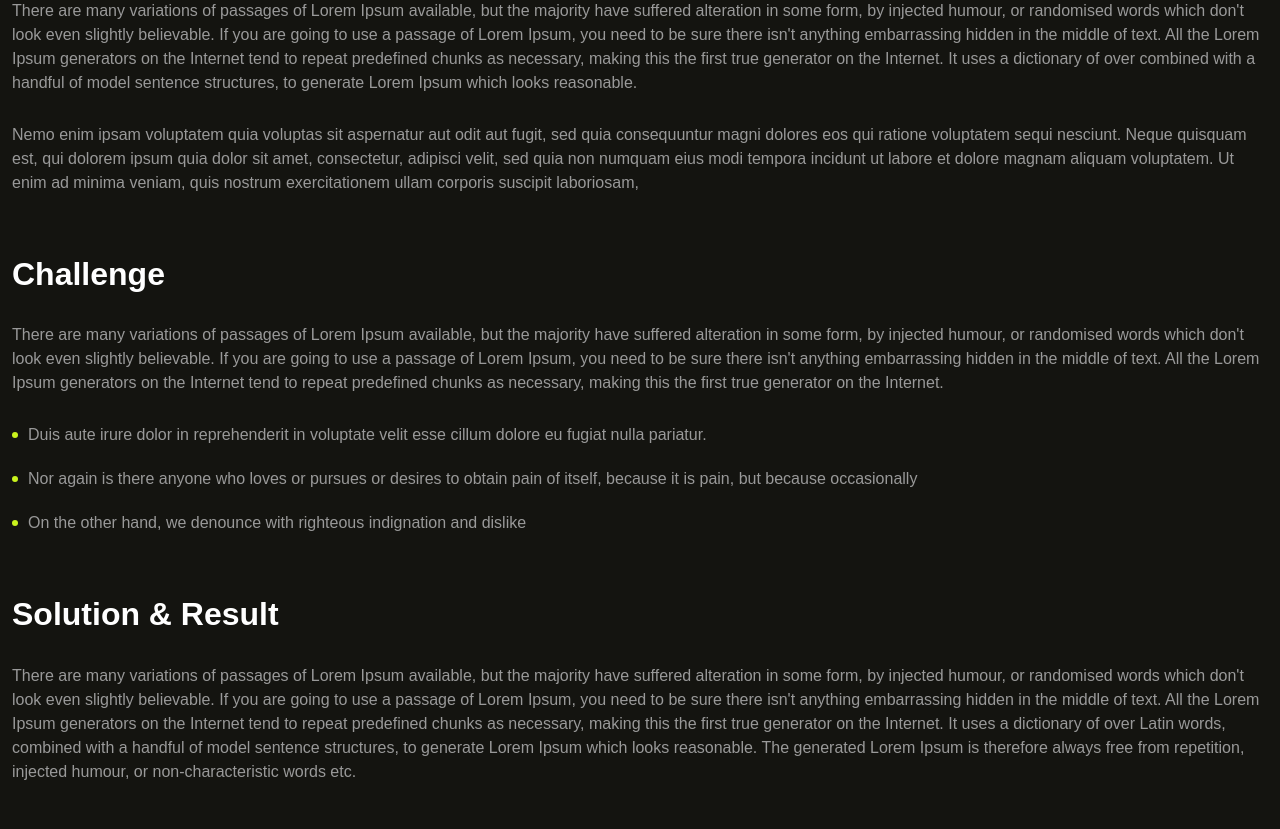
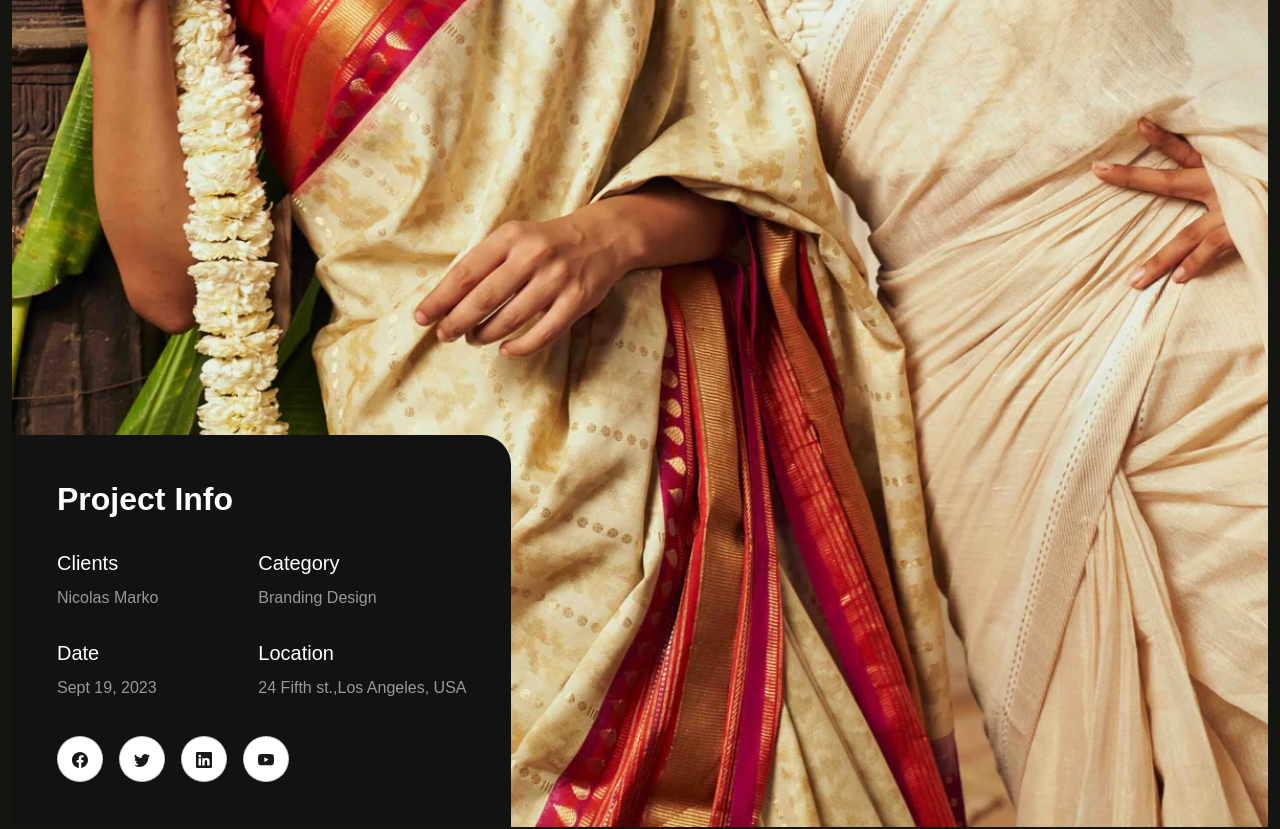
Before and after one commit to ahsencleverhat/cleverhat-new, a React (Vite) app: page /protfolio-details in a window 1280 px wide. Shown: the part 1240-2069 px from the top of the page. Built offline with nearby package versions, Linux system fonts and the light colour scheme.

Commit message:
24th March, 2025 latest updated

```diff
--- a/src/Components/Metting/Metting.jsx
+++ b/src/Components/Metting/Metting.jsx
@@ -1,6 +1,6 @@
 import React from "react";
-import {Envelope, GeoAlt} from "react-bootstrap-icons"
-import mettingImag from "../../assets/img/project/project-need.png"
+import { Envelope, GeoAlt } from "react-bootstrap-icons";
+import mettingImag from "../../assets/img/project/project-need.png";
 const Metting = () => {
   return (
     <section className="project__metting overhid pt-120 pb-120">
@@ -30,11 +30,11 @@ const Metting = () => {
                 data-aos-duration="1000"
               >
                 <span className="icon">
-                  <Envelope className="i"/>
+                  <Envelope className="i" />
                 </span>
                 <span className="box">
                   <span className="ptext fz-18 mb-1 d-block"> Email </span>
-                  <a href="#0"> davidmatias333@gmail.com </a>
+                  <a href="mailto:hello@cleverhat.xyz"> hello@cleverhat.xyz </a>
                 </span>
               </div>
               <div
@@ -43,7 +43,7 @@ const Metting = () => {
                 data-aos-duration="1500"
               >
                 <span className="icon">
-                  <GeoAlt className="i"/>
+                  <GeoAlt className="i" />
                 </span>
                 <span className="box">
                   <span className="ptext fz-18 mb-1 d-block"> Location </span>
--- a/src/Components/Projects/Projects.jsx
+++ b/src/Components/Projects/Projects.jsx
@@ -34,7 +34,7 @@ const Projects = () => {
               subHeading={subHeading}
               openLightbox={openLightbox}
               index={index}
-              navigate="/protfolio"
+              navigate="/protfolio-details"
             />
           ))}
         </div>
--- a/src/Components/Shared/Drawer/Drawer.jsx
+++ b/src/Components/Shared/Drawer/Drawer.jsx
@@ -35,7 +35,7 @@ const Drawer = ({ isSidebarActive, setIsSidebarActive }) => {
           <div className="sub__contac-item">
             <div className="content">
               <span className="address d-block"> email </span>
-              <Link className="textp"> matias999@.com </Link>
+              <Link className="textp"> hello@cleverhat.xyz </Link>
             </div>
           </div>
           <div className="sub__contac-item">
@@ -57,7 +57,7 @@ const Drawer = ({ isSidebarActive, setIsSidebarActive }) => {
           </ul>
         </div>
         <Link
-          to={""}
+          to={"/contact"}
           className="d-flex justify-content-center fw-500 cmn--btn align-items-center gap-2"
         >
           <span>
--- a/src/Components/Shared/Footer/Footer.jsx
+++ b/src/Components/Shared/Footer/Footer.jsx
@@ -10,17 +10,17 @@ const socalList = [
   },
   {
     id: 2,
-    platfrom: "Instagram",
+    platfrom: "Twitter",
     icon: <ArrowRight />,
   },
   {
     id: 3,
-    platfrom: "Dribble",
+    platfrom: "Youtube",
     icon: <ArrowRight />,
   },
   {
     id: 4,
-    platfrom: "Webflow",
+    platfrom: "Instagram",
     icon: <ArrowRight />,
   },
 ];
@@ -36,7 +36,7 @@ const Footer = () => {
             <div className="col-lg-6">
               <div className="get__content">
                 <p>Innovating Together, Growing Stronger.</p>
-                <a href="#0">davidmatias333@gmail.com</a>
+                <a href="mailto:hello@cleverhat.xyz">hello@cleverhat.xyz</a>
               </div>
             </div>
             <div className="col-lg-6">
--- a/src/Pages/ProtfolioDetails/ProtfolioDetails.jsx
+++ b/src/Pages/ProtfolioDetails/ProtfolioDetails.jsx
@@ -3,7 +3,7 @@ import { Link } from "react-router-dom";
 
 import { imagesList, projectList } from "../../Utlits/projectList";
 import PageHeader from "../../Components/Shared/PageHeader/PageHeader";
-import detailbg from "../../assets/img/protfolio/prot-detailsbig.png";
+import detailbg from "../../assets/img/works/1.webp";
 import detailbg1 from "../../assets/img/protfolio/prot-detials2.png";
 import detailbg2 from "../../assets/img/protfolio/prot-detials2.png";
 import ProjectCard from "../../Components/Shared/ProjectCard/ProjectCard";
@@ -24,11 +24,7 @@ const ProtfolioDetails = () => {
   };
   return (
     <>
-
-      <PageHeader
-        heading={"Brand Identity & Motion Design"}
-        page="Brand Identity & Motion Design"
-      />
+      <PageHeader heading={"EREENA"} page="EREENA" />
       <section className="protfolio__details pb-120">
         <div className="container">
           <div
@@ -79,79 +75,25 @@ const ProtfolioDetails = () => {
               data-aos-duration="1400"
             >
               <p className="fz-16 pra ttext__one">
-                There are many variations of passages of Lorem Ipsum available,
-                but the majority have suffered alteration in some form, by
-                injected humour, or randomised words which don't look even
-                slightly believable. If you are going to use a passage of Lorem
-                Ipsum, you need to be sure there isn't anything embarrassing
-                hidden in the middle of text. All the Lorem Ipsum generators on
-                the Internet tend to repeat predefined chunks as necessary,
-                making this the first true generator on the Internet. It uses a
-                dictionary of over combined with a handful of model sentence
-                structures, to generate Lorem Ipsum which looks reasonable.
+                Solution: After conducting thorough research and extensive
+                documentation, we have produced several films that depict the
+                fascinating life cycle of Eri silk and its evolution into a
+                luxurious fabric. Our team traveled to remote regions in Assam
+                and other parts of India, immersing ourselves in the lives of
+                skilled weavers and gaining insight into their daily routines.
+                Through our lens, we captured the intricate techniques they use
+                and shed light on their way of life. By showcasing the premium
+                quality of their products through these films, we were able to
+                increase brand sales and bring attention to their lifestyle to a
+                wider audience.
               </p>
               <p className="fz-16 pra">
-                Nemo enim ipsam voluptatem quia voluptas sit aspernatur aut odit
-                aut fugit, sed quia consequuntur magni dolores eos qui ratione
-                voluptatem sequi nesciunt. Neque quisquam est, qui dolorem ipsum
-                quia dolor sit amet, consectetur, adipisci velit, sed quia non
-                numquam eius modi tempora incidunt ut labore et dolore magnam
-                aliquam voluptatem. Ut enim ad minima veniam, quis nostrum
-                exercitationem ullam corporis suscipit laboriosam,
-              </p>
-            </div>
-            <div
-              className="text__box mb__cus60"
-              data-aos="fade-up"
-              data-aos-duration="1600"
-            >
-              <h3 className="text__boxhead">Challenge</h3>
-              <p className="fz-16 pra ttext__one">
-                There are many variations of passages of Lorem Ipsum available,
-                but the majority have suffered alteration in some form, by
-                injected humour, or randomised words which don't look even
-                slightly believable. If you are going to use a passage of Lorem
-                Ipsum, you need to be sure there isn't anything embarrassing
-                hidden in the middle of text. All the Lorem Ipsum generators on
-                the Internet tend to repeat predefined chunks as necessary,
-                making this the first true generator on the Internet.
-              </p>
-              <ul className="challenge__list">
-                <li>
-                  Duis aute irure dolor in reprehenderit in voluptate velit esse
-                  cillum dolore eu fugiat nulla pariatur.
-                </li>
-                <li>
-                  Nor again is there anyone who loves or pursues or desires to
-                  obtain pain of itself, because it is pain, but because
-                  occasionally
-                </li>
-                <li>
-                  On the other hand, we denounce with righteous indignation and
-                  dislike
-                </li>
-              </ul>
-            </div>
-            <div
-              className="text__box mb__cus60"
-              data-aos="fade-up"
-              data-aos-duration="1800"
-            >
-              <h3 className="text__boxhead">Solution & Result</h3>
-              <p className="fz-16 pra">
-                There are many variations of passages of Lorem Ipsum available,
-                but the majority have suffered alteration in some form, by
-                injected humour, or randomised words which don't look even
-                slightly believable. If you are going to use a passage of Lorem
-                Ipsum, you need to be sure there isn't anything embarrassing
-                hidden in the middle of text. All the Lorem Ipsum generators on
-                the Internet tend to repeat predefined chunks as necessary,
-                making this the first true generator on the Internet. It uses a
-                dictionary of over Latin words, combined with a handful of model
-                sentence structures, to generate Lorem Ipsum which looks
-                reasonable. The generated Lorem Ipsum is therefore always free
-                from repetition, injected humour, or non-characteristic words
-                etc.
+                Problem: Ereena is a luxury clothing brand for women. Their
+                exclusive line uses Eri Silk, a rare silk only found in the
+                Northeastern states of India. They are eager to promote Eri Silk
+                on the global stage through fashion shows, highlighting its
+                unique qualities and emphasizing the labor-intensive process
+                required to produce this luxurious fabric.
               </p>
             </div>
             <div
@@ -169,45 +111,6 @@ const ProtfolioDetails = () => {
           </div>
         </div>
       </section>
-
-      <section className="protfolidetails__section cmn__bg pt-120 pb-120">
-        <div className="container">
-          <div className="project__head text-center">
-            <span
-              className="common__sub"
-              data-aos="fade-down"
-              data-aos-duration="1000"
-            >
-              Protfolio
-            </span>
-            <h2 className="fw-500" data-aos="fade-up" data-aos-duration="1000">
-              Related Work
-            </h2>
-          </div>
-
-          <div className=" project__wrapone">
-            {projectList
-              .slice(0, 2)
-              .map(({ heading, id, image, subHeading }, index) => (
-                <ProjectCard
-                  key={id}
-                  image={image}
-                  heading={heading}
-                  subHeading={subHeading}
-                  openLightbox={openLightbox}
-                  index={index}
-                />
-              ))}
-          </div>
-        </div>
-        {lightboxOpen && (
-          <Lightbox
-            images={imagesList}
-            onClose={closeLightbox}
-            currentId={currentId}
-          />
-        )}
-      </section>
     </>
   );
 };
```
